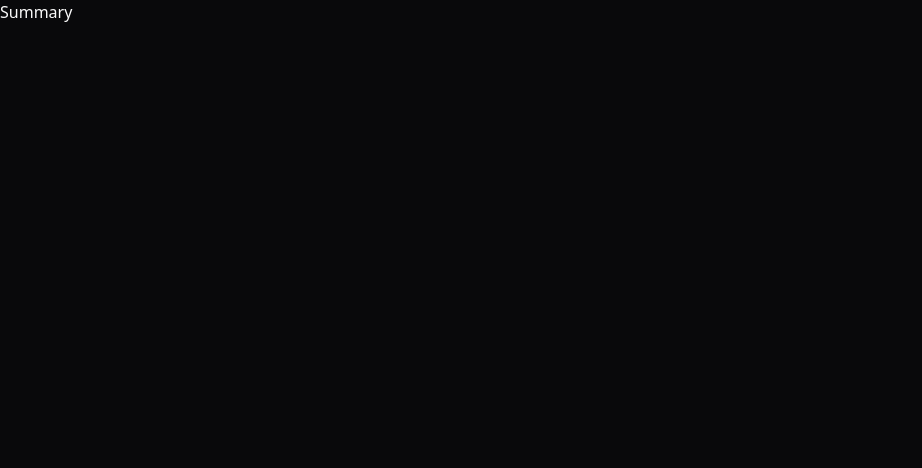
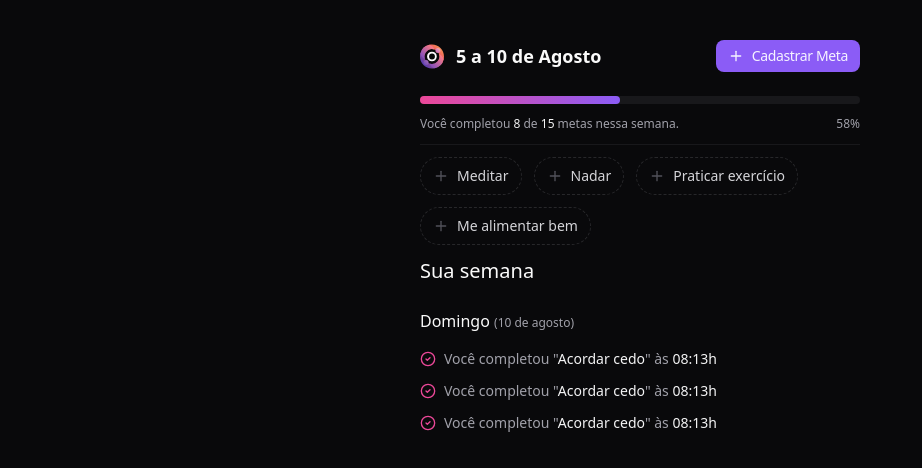
Before and after one commit to Victtor-777/Orbit-front-end-react, a React (Vite) app: page / in a window 1280 px wide. Shown: the top 468 px of the page, without its empty margins (0-922 px from the left). Built offline with nearby package versions, Linux system fonts and the light colour scheme.

Commit message:
Finalizando a página de summary

```diff
--- /dev/null
+++ b/src/components/in-orbit-icon.tsx
@@ -0,0 +1,96 @@
+export function InOrbitIcon() {
+  return (
+    <svg
+      width={24}
+      height={25}
+      viewBox="0 0 24 25"
+      fill="none"
+      xmlns="http://www.w3.org/2000/svg"
+    >
+      <title>in orbit</title>
+      <path
+        d="M12 .5c-.936 0-1.847.107-2.72.31A12.016 12.016 0 00.31 9.78C.107 10.652 0 11.563 0 12.5c0 6.627 5.373 12 12 12 .936 0 1.847-.107 2.72-.31a12.017 12.017 0 008.97-8.968c.203-.875.31-1.786.31-2.722 0-6.627-5.373-12-12-12zm0 19.515a7.494 7.494 0 01-2.524-.435 7.535 7.535 0 01-4.556-4.555A7.515 7.515 0 1119.515 12.5 7.515 7.515 0 0112 20.015z"
+        fill="url(#paint0_linear_84_261)"
+      />
+      <path
+        d="M12 7.657a4.844 4.844 0 100 9.687 4.844 4.844 0 000-9.687zm0 7.772a2.929 2.929 0 110-5.858 2.929 2.929 0 010 5.858z"
+        fill="#FEFCFE"
+      />
+      <path
+        d="M14.524 5.42a7.515 7.515 0 00-9.604 9.605 7.423 7.423 0 01-2.63-1.702A7.408 7.408 0 01.31 9.78 12.016 12.016 0 019.28.81a7.409 7.409 0 013.543 1.98 7.423 7.423 0 011.701 2.63z"
+        fill="url(#paint1_linear_84_261)"
+      />
+      <path
+        d="M23.69 15.221a12.016 12.016 0 01-8.97 8.969 7.408 7.408 0 01-3.543-1.98 7.427 7.427 0 01-1.701-2.63 7.515 7.515 0 009.605-9.605c.958.362 1.857.93 2.629 1.702a7.41 7.41 0 011.98 3.544z"
+        fill="url(#paint2_linear_84_261)"
+      />
+      <path
+        d="M6.064 20.948a2.511 2.511 0 100-5.023 2.511 2.511 0 000 5.023z"
+        fill="url(#paint3_linear_84_261)"
+      />
+      <path
+        d="M17.958 9.054a2.511 2.511 0 100-5.023 2.511 2.511 0 000 5.023z"
+        fill="url(#paint4_linear_84_261)"
+      />
+      <defs>
+        <linearGradient
+          id="paint0_linear_84_261"
+          x1={20.3704}
+          y1={4.59058}
+          x2={3.89023}
+          y2={20.1635}
+          gradientUnits="userSpaceOnUse"
+        >
+          <stop stopColor="#F38856" />
+          <stop offset={0.23} stopColor="#F0625C" />
+          <stop offset={1} stopColor="#5C3DAB" />
+        </linearGradient>
+        <linearGradient
+          id="paint1_linear_84_261"
+          x1={11.2405}
+          y1={2.53429}
+          x2={1.86657}
+          y2={11.8578}
+          gradientUnits="userSpaceOnUse"
+        >
+          <stop stopColor="#F67986" />
+          <stop offset={1} stopColor="#8951BA" />
+        </linearGradient>
+        <linearGradient
+          id="paint2_linear_84_261"
+          x1={21.9616}
+          y1={13.3129}
+          x2={12.5877}
+          y2={22.6369}
+          gradientUnits="userSpaceOnUse"
+        >
+          <stop stopColor="#F67986" />
+          <stop offset={1} stopColor="#8951BA" />
+        </linearGradient>
+        <linearGradient
+          id="paint3_linear_84_261"
+          x1={7.89781}
+          y1={16.7204}
+          x2={4.23025}
+          y2={20.1519}
+          gradientUnits="userSpaceOnUse"
+        >
+          <stop stopColor="#A267B9" />
+          <stop offset={1} stopColor="#704BB4" />
+        </linearGradient>
+        <linearGradient
+          id="paint4_linear_84_261"
+          x1={19.4846}
+          y1={5.11331}
+          x2={16.9808}
+          y2={7.45646}
+          gradientUnits="userSpaceOnUse"
+        >
+          <stop stopColor="#F7A8A5" />
+          <stop offset={0.97} stopColor="#D074C4" />
+          <stop offset={1} stopColor="#CF76A9" />
+        </linearGradient>
+      </defs>
+    </svg>
+  )
+}
--- a/src/components/summary.tsx
+++ b/src/components/summary.tsx
@@ -1,7 +1,105 @@
+import { CheckCircle2, Plus } from "lucide-react"
+import { Button } from "./ui/button"
+import { DialogTrigger } from "./ui/dialog"
+import { InOrbitIcon } from "./in-orbit-icon"
+import { Progress, ProgressIndicator } from "./ui/progress-bar"
+import { Separator } from "./ui/separator"
+import { OutlineButton } from "./ui/outline-button"
+
 export function Summary() {
   return (
-    <div>
-      <h1>Summary</h1>
+    <div className="py-10 max-w-[480px] px-5 mx-auto flex flex-col gap-6">
+      <div className="flex items-center justify-between">
+        <div className="flex items-center gap-3">
+          <InOrbitIcon />
+          <span className="text-lg font-semibold">5 a 10 de Agosto</span>
+        </div>
+
+        <DialogTrigger asChild>
+          <Button size="sm">
+            <Plus className="size-4" />
+            Cadastrar Meta
+          </Button>
+        </DialogTrigger>
+      </div>
+
+      <div className="flex flex-col gap-3">
+        <Progress value={8} max={15}>
+          <ProgressIndicator style={{ width: 200 }} />
+        </Progress>
+
+        <div className="flex items-center justify-between text-xs text-zinc-400">
+          <span>
+            Você completou <span className="text-zinc-100">8</span> de{" "}
+            <span className="text-zinc-100">15</span> metas nessa semana.
+          </span>
+          <span>58%</span>
+        </div>
+
+        <Separator />
+
+        <div className="flex flex-wrap gap-3">
+          <OutlineButton>
+            <Plus className="size-4 text-zinc-600" />
+            Meditar
+          </OutlineButton>
+
+          <OutlineButton>
+            <Plus className="size-4 text-zinc-600" />
+            Nadar
+          </OutlineButton>
+
+          <OutlineButton>
+            <Plus className="size-4 text-zinc-600" />
+            Praticar exercício
+          </OutlineButton>
+
+          <OutlineButton>
+            <Plus className="size-4 text-zinc-600" />
+            Me alimentar bem
+          </OutlineButton>
+        </div>
+
+        <div className="flex flex-col gap-6">
+          <h2 className="text-xl font-medium">Sua semana</h2>
+
+          <div className="flex flex-col gap-4">
+            <h3 className="font-medium">
+              Domingo{" "}
+              <span className="text-zinc-400 text-xs">(10 de agosto)</span>
+            </h3>
+
+            <ul className="flex flex-col gap-3">
+              <li className="flex items-center gap-2">
+                <CheckCircle2 className="size-4 text-pink-500" />
+                <span className="text-sm text-zinc-400">
+                  Você completou "
+                  <span className="text-zinc-100">Acordar cedo</span>" às{" "}
+                  <span className="text-zinc-100">08:13h</span>
+                </span>
+              </li>
+
+              <li className="flex items-center gap-2">
+                <CheckCircle2 className="size-4 text-pink-500" />
+                <span className="text-sm text-zinc-400">
+                  Você completou "
+                  <span className="text-zinc-100">Acordar cedo</span>" às{" "}
+                  <span className="text-zinc-100">08:13h</span>
+                </span>
+              </li>
+
+              <li className="flex items-center gap-2">
+                <CheckCircle2 className="size-4 text-pink-500" />
+                <span className="text-sm text-zinc-400">
+                  Você completou "
+                  <span className="text-zinc-100">Acordar cedo</span>" às{" "}
+                  <span className="text-zinc-100">08:13h</span>
+                </span>
+              </li>
+            </ul>
+          </div>
+        </div>
+      </div>
     </div>
   )
 }
```
